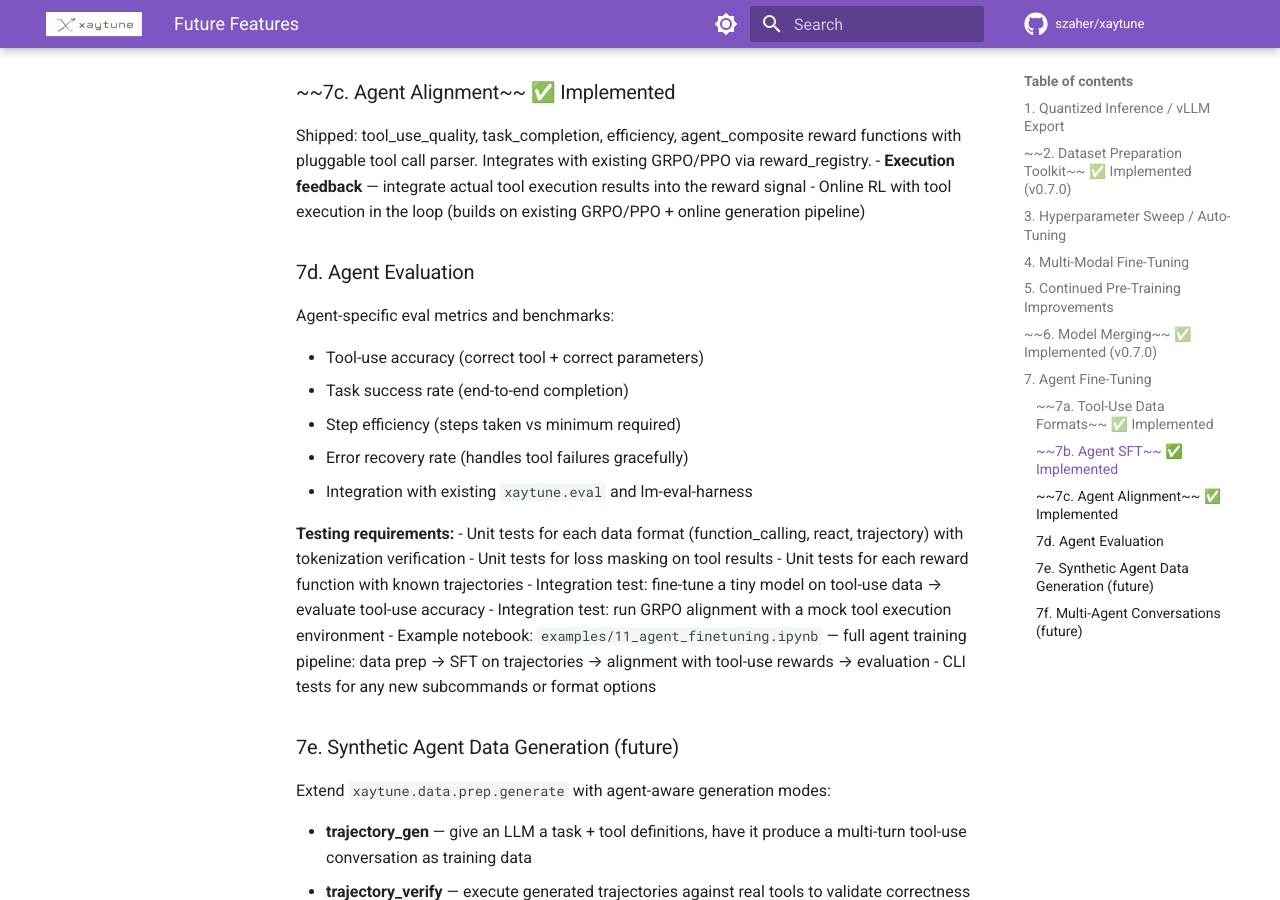
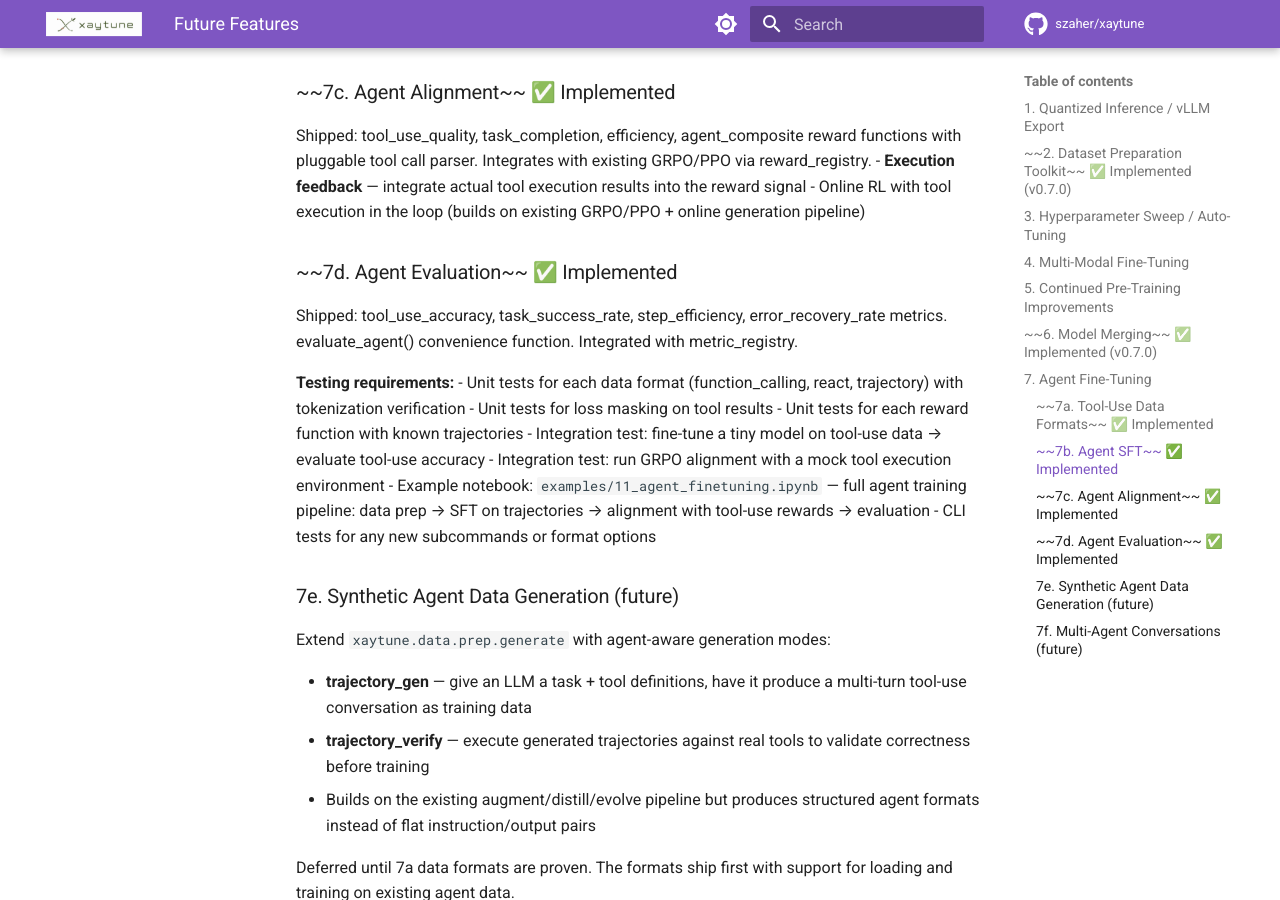
Before and after one commit to szaher/xaytune, an MkDocs documentation site: the page built from docs/future.md, in a window 1280 px wide and 900 px high, scrolled down 2384 px. Built offline with MkDocs 1.6.1 and Material for MkDocs 9.7.7, drawn with Linux system fonts in a browser that asks for light colours; comment, search, counter and statistics services are not loaded.

Commit message:
docs: mark agent evaluation (7d) as complete in roadmap
Co-Authored-By: Claude Opus 4.6 <noreply@anthropic.com>

```diff
--- a/docs/future.md
+++ b/docs/future.md
@@ -78,15 +78,9 @@ Shipped: tool_use_quality, task_completion, efficiency, agent_composite reward f
 - **Execution feedback** — integrate actual tool execution results into the reward signal
 - Online RL with tool execution in the loop (builds on existing GRPO/PPO + online generation pipeline)
 
-### 7d. Agent Evaluation
+### ~~7d. Agent Evaluation~~ ✅ Implemented
 
-Agent-specific eval metrics and benchmarks:
-
-- Tool-use accuracy (correct tool + correct parameters)
-- Task success rate (end-to-end completion)
-- Step efficiency (steps taken vs minimum required)
-- Error recovery rate (handles tool failures gracefully)
-- Integration with existing `xaytune.eval` and lm-eval-harness
+Shipped: tool_use_accuracy, task_success_rate, step_efficiency, error_recovery_rate metrics. evaluate_agent() convenience function. Integrated with metric_registry.
 
 **Testing requirements:**
 - Unit tests for each data format (function_calling, react, trajectory) with tokenization verification
```
